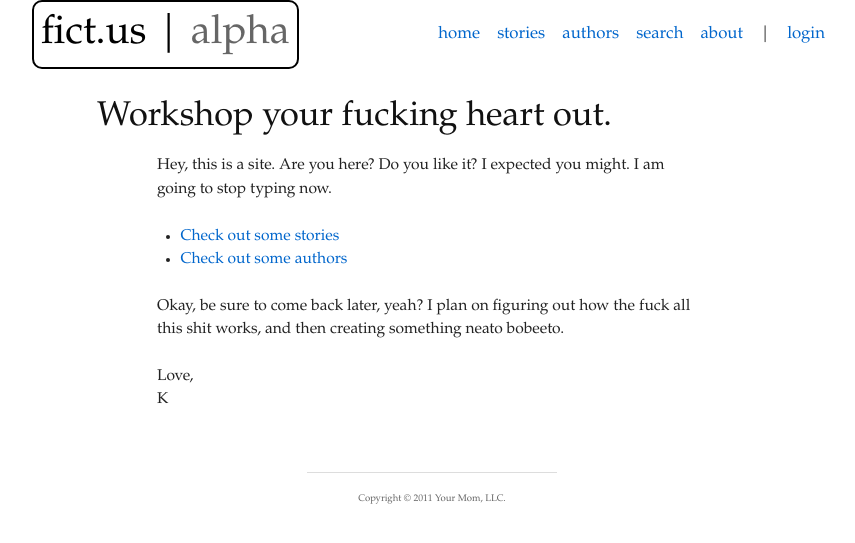
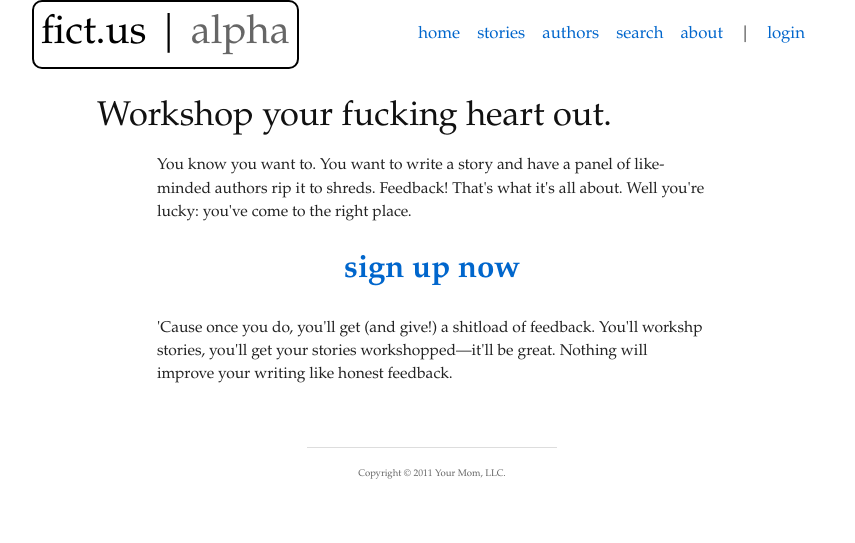
Before and after one commit to keithfancher/Workshop, a Django app: template templates/index.html in a window 1280 px wide. Shown: the part 15-558 px from the top of the page, without its empty margins (208-1063 px from the left). Run offline with Django 3.2, Linux system fonts and the light colour scheme; the template is opened without the code that fills it, so the values that code supplies are empty.

Commit message:
crazy styles an shit

```diff
--- a/static/style.css
+++ b/static/style.css
@@ -37,11 +37,20 @@ h2, h3 {
     text-decoration: none;
 }
 
+#top_separator {
+  float: left;
+  text-align: center;
+  margin-left: 260px;
+  margin-bottom: -1px;
+  width: 550px;
+}
+
 #navbar {
     float: right;
     margin: 0;
     padding: 0;
     margin-top: 22px;
+    margin-right: 20px;
 }
 
 #navbar li {
@@ -76,6 +85,21 @@ h2, h3 {
 .page_title {
     margin-bottom: 20px;
     margin-left: -60px; /* cheater! */
+}
+
+a.signup_button {
+    margin-left: auto;
+    margin-right: auto;
+    display: block;
+    text-align: center;
+    width: 250px;
+    font-weight: bold;
+    padding-top: 0px;
+    padding-bottom: 2px;
+    padding-left: 1px;
+    padding-right: 1px;
+    font-size: 200%;
+    margin-bottom: 20px;
 }
 
 
--- a/templates/base.html
+++ b/templates/base.html
@@ -33,6 +33,8 @@
                 <li><a href="/login/">login</a></li>
             {% endif %}
         </ul>
+
+        <!--        <hr id="top_separator"> -->
     </header>
 
     <section>
--- a/templates/index.html
+++ b/templates/index.html
@@ -7,23 +7,17 @@
 {% block content %}
 
 <p>
-Hey, this is a site. Are you here? Do you like it? I expected you might. I am
-going to stop typing now.
+You know you want to. You want to write a story and have a panel of like-minded
+authors rip it to shreds. Feedback! That's what it's all about. Well you're
+lucky: you've come to the right place.
 </p>
 
-<ul>
-    <li><a href="/stories/">Check out some stories</a></li>
-    <li><a href="/authors/">Check out some authors</a></li>
-</ul>
+<a href="/register/" class="signup_button round">sign up now</a>
 
 <p>
-Okay, be sure to come back later, yeah? I plan on figuring out how the fuck all
-this shit works, and then creating something neato bobeeto.
-</p>
-
-<p>
-Love, <br />
-K
+'Cause once you do, you'll get (and give!) a shitload of feedback. You'll
+workshp stories, you'll get your stories workshopped&mdash;it'll be great.
+Nothing will improve your writing like honest feedback.
 </p>
 
 {% endblock %}
--- a/templates/registration/register.html
+++ b/templates/registration/register.html
@@ -2,7 +2,7 @@
 
 {% block title %}Register{% endblock %}
 
-{% block heading %}You should probably register{% endblock %}
+{% block heading %}Registering? Good plan.{% endblock %}
 
 {% block content %}
     <form action="" method="post">
```
Also changed, not shown: templates/authors/index.html (+6 -8 lines), templates/registration/login.html (+4 -4 lines), templates/stories/index.html (+8 -9 lines).
